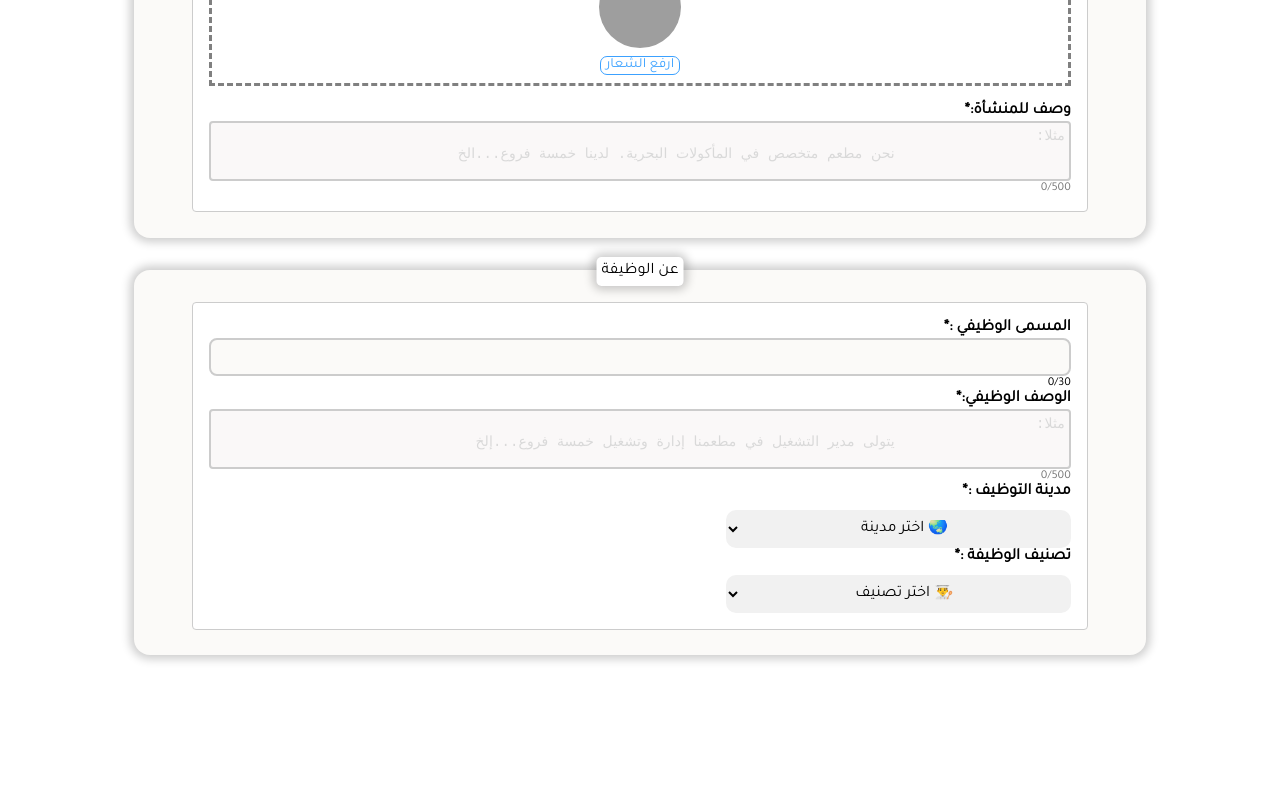
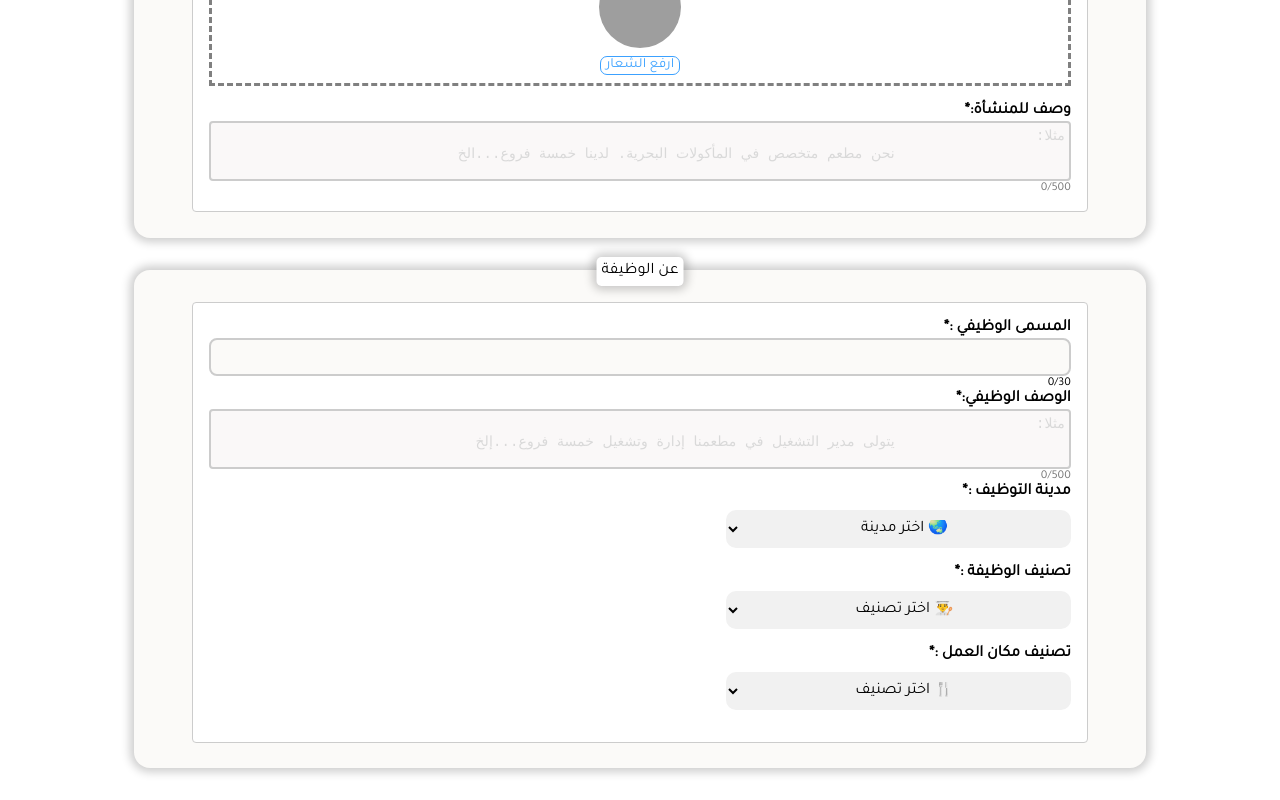
Before and after one commit to alrepo/job-board, a React (Create React App) app: page /jobs/new-job-post in a window 1280 px wide. Shown: the part 264-1064 px from the top of the page. Before the commit the page ends 951 px from the top, so only its background shows below. Built offline with nearby package versions, Linux system fonts and the light colour scheme; grey boxes are pictures that could not be loaded.

Commit message:
Btm margin in each select in new job application

```diff
--- /dev/null
+++ b/src/components/NewJobPost/CompanyCategory.jsx
@@ -0,0 +1,38 @@
+import React from 'react';
+import { Select } from '../SearchBar/search-bar.styled';
+
+const categories = [
+  '🍴 اختر تصنيف',
+  'فاين دايننق',
+  'أبر كاجوال',
+  'كاجوال',
+  'وجبات سريعة',
+  'شعبي',
+  'كافيه',
+  'بوفيه',
+  'فود ترك',
+  'درايف ثرو',
+  'عصيرات',
+  'آيس كريم',
+  'مقهى',
+  'حلويات',
+  'مخبز',
+  'لحوم',
+  'توريد',
+  'استشارات',
+  'تقنية',
+];
+
+function CompanyCategory({ value, onChange }) {
+  return (
+    <Select style={{marginBottom: "1rem"}} name="CompanyCategory" value={value} onChange={onChange}>
+      {categories.map((category) => (
+        <option key={category} value={category}>
+          {category}
+        </option>
+      ))}
+    </Select>
+  );
+}
+
+export default CompanyCategory;
--- a/src/components/NewJobPost/JobCategory.jsx
+++ b/src/components/NewJobPost/JobCategory.jsx
@@ -3,7 +3,7 @@ import { Select } from '../SearchBar/search-bar.styled';
 
 const categories = [
   '👨‍🍳 اختر تصنيف',
-  'طباخ/شيف/معلم',
+  'طاهي/شيف/معلم',
   'مدير تشغيل',
   'مقدم خدمة',
   'خباز',
@@ -19,7 +19,7 @@ const categories = [
 
 function JobCategory({ value, onChange }) {
   return (
-    <Select name="JobCategory" value={value} onChange={onChange}>
+    <Select style={{marginBottom: "1rem"}} name="JobCategory" value={value} onChange={onChange}>
       {categories.map((category) => (
         <option key={category} value={category}>
           {category}
--- a/src/components/NewJobPost/JobCity.jsx
+++ b/src/components/NewJobPost/JobCity.jsx
@@ -28,7 +28,7 @@ const cities = [
 
 function JobCity({ value, onChange }) {
   return (
-    <Select name="JobCity" value={value} onChange={onChange}>
+    <Select style={{marginBottom: "1rem"}} name="JobCity" value={value} onChange={onChange}>
       {cities.map((city) => (
         <option key={city} value={city}>
           {city}
--- a/src/components/NewJobPost/NewJobPost.jsx
+++ b/src/components/NewJobPost/NewJobPost.jsx
@@ -16,6 +16,7 @@ import LogoUploader from "./LogoUploader.jsx";
 import ParentComponent from "./Input";
 import JobCity from "./JobCity.jsx";
 import JobCategory from "./JobCategory.jsx";
+import CompanyCategory from "./CompanyCategory.jsx";
 // import { remainingChars } from "./Input";
 
 function NewJobPost()
@@ -35,7 +36,7 @@ function NewJobPost()
 
                 <Label>وصف للمنشأة:{"*"} </Label>
                 <CustomTextArea
-                name="aboutCompany"
+                    name="aboutCompany"
                     // ref={textareaRef}
                     placeholder="مثلا:
                     نحن مطعم متخصص في المأكولات البحرية. لدينا خمسة فروع...الخ"
@@ -57,9 +58,11 @@ function NewJobPost()
                     يتولى مدير التشغيل في مطعمنا إدارة وتشغيل خمسة فروع...إلخ"
                 />
                 <Label> مدينة التوظيف :{"*"}</Label>
-                <JobCity />
+                <JobCity/>
                 <Label> تصنيف الوظيفة :{"*"}</Label>
-                <JobCategory />
+                <JobCategory/>
+                <Label> تصنيف مكان العمل :{"*"}</Label>
+                <CompanyCategory />
             </InputDiv>
         </DetailsDiv>
         </div>
```
